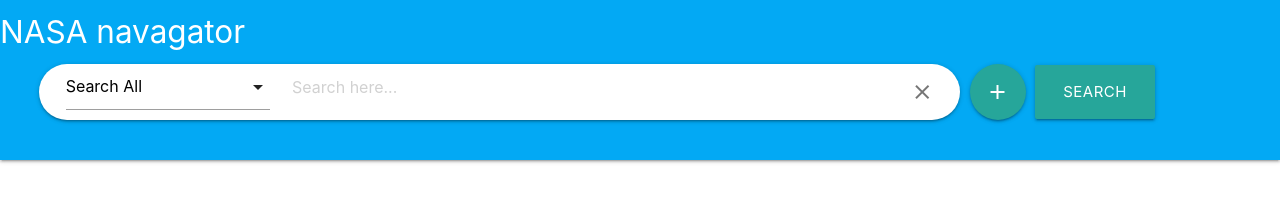
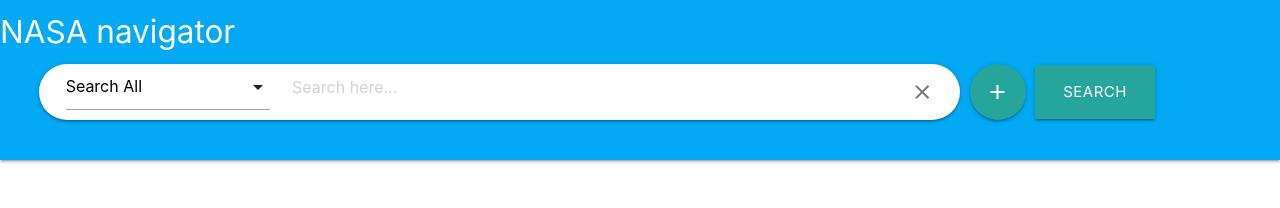
Before and after one commit to mjkern/NASAnavigator, a Jekyll site: the page built from index.html, in a window 1280 px wide. Shown: the top 208 px of the page. Built offline with Jekyll 4.4.1, drawn with Linux system fonts in a browser that asks for light colours.

Commit message:
cleaned up index

```diff
--- a/_includes/header.html
+++ b/_includes/header.html
@@ -2,30 +2,13 @@
   <div class="">
     <nav class="nav-extended">
       <div class="nav-wrapper">
-        <a href="/" class="brand-logo">NASA navagator</a>
+        <a href="/" class="brand-logo">NASA navigator</a>
       </div>
       <div class="nav-content">
         <div class="row center">
           <form class="col s12" id="search-form">
             <div class="row">
               <div class="col s12 m9" id="criteria">
-<!--
-                <div class="row criterion z-depth-1" id="criterion-0">
-                  <div class="input-field col s3" id="domain-0">
-                    <select>
-                      <option value="aaaa" selected >aaaa</option>
-                      <option value="bbbb">bbbb</option>
-                      <option value="cccc">cccc</option>
-                    </select>
-                  </div>
-                  <div class="input-field col s8">
-                    <input placeholder="Search here..." id="search-0" type="text" class="validate" />
-                  </div>
-                  <div class="col s1">
-                    <a class="clear-criterion"><i class="material-icons md-dark">close</i></a>
-                  </div>
-                </div>
--->
               </div>
               <div class="col s12 m3 search-actions-col">
                 <div class="row valign-wrapper" id="search-actions">
```
